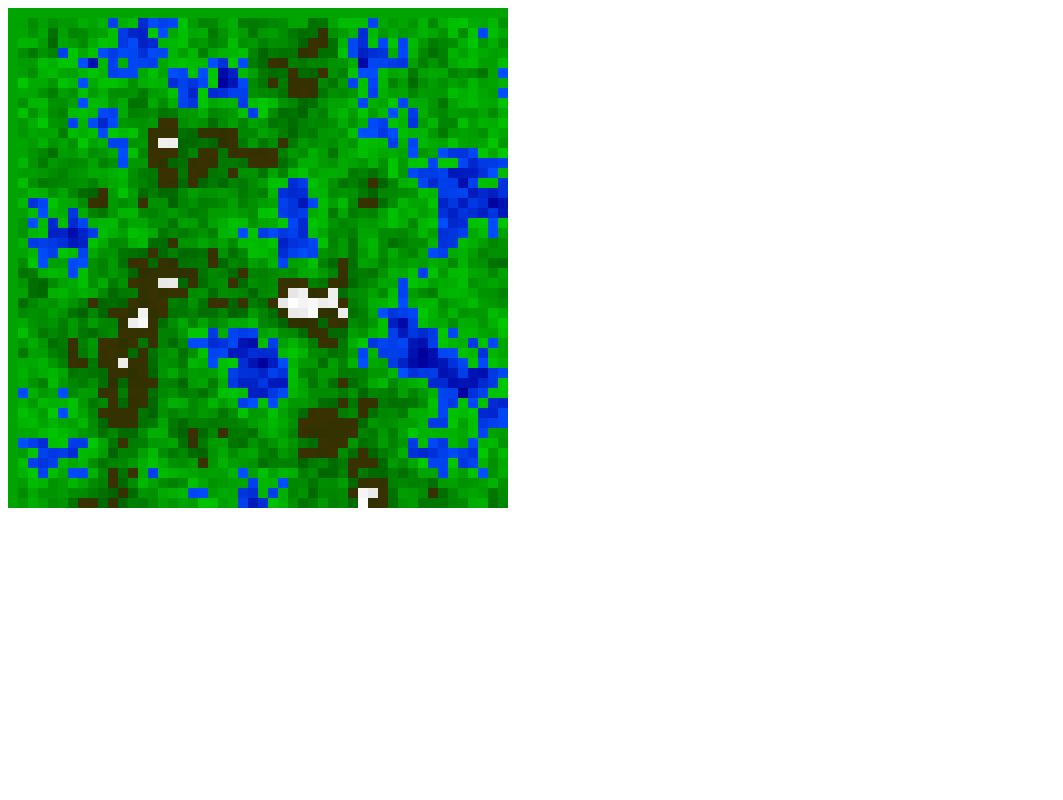
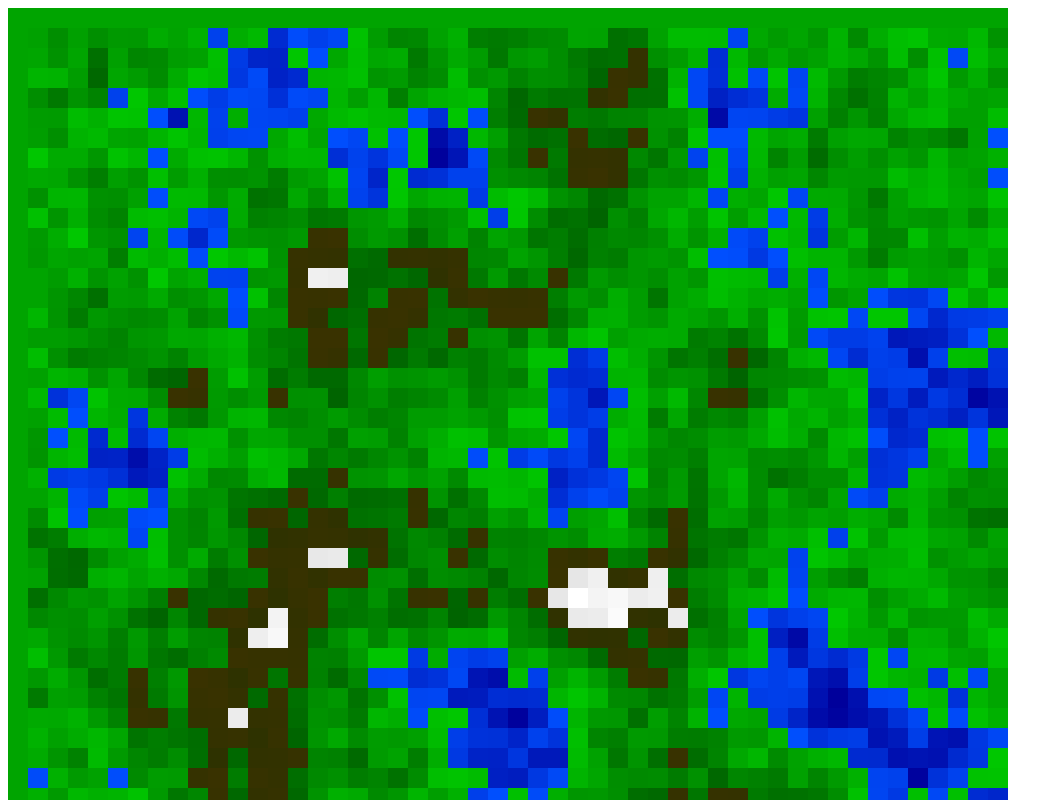
Before and after one commit to johnfn/jscity, a plain HTML site: page index.html in a window 1280 px wide. Shown: the top 800 px of the page, without its empty margins (0-1063 px from the left). Drawn offline with Linux system fonts and the light colour scheme.

Commit message:
Small refactor, also make bigger.

```diff
--- a/index.html
+++ b/index.html
@@ -6,7 +6,7 @@
   </head>
   <body>
     <div id="canvas-stack">
-      <canvas id="canvas" width="500" height="500"> </canvas>
+      <canvas id="canvas" width="1000" height="1000"> </canvas>
     </div>
   </body>
 </html>
--- a/src/main.js
+++ b/src/main.js
@@ -1,5 +1,5 @@
 $(function() {
-  var TILESIZE = 10;
+  var TILESIZE = 20;
   var TILES = 50;
   var SMOOTHNESS = 10;
 
@@ -67,42 +67,41 @@ $(function() {
   }
 
   function intensityToColor(intensity) {
-    var scaledValue = Math.floor(intensity * 255);
+    var red, blue, green;
+    var normalizedIntensity;
 
-    // deepest areas are oceans, so calculate a water color via handwave.
     if (intensity < 0.3) {
-      var blue = (intensity / 0.3) * 100 + 155;
-      var green = (intensity / 0.3) * 80;
-      var red = 0;
+      // deepest areas are oceans, so calculate a water color via handwave.
 
-      return rgb(red, green, blue);
+      normalizedIntensity = intensity / 0.3;
+
+      blue = normalizedIntensity * 100 + 155;
+      green = normalizedIntensity * 80;
+      red = 0;
+    } else if (intensity < 0.7) {
+      // middle areas are land, so reapply handwave technique
+
+      normalizedIntensity = (intensity - 0.3) / 0.4;
+
+      green = (1 - normalizedIntensity) * 100 + 100;
+      red = 0;
+      blue = 0;
+
+    } else if (intensity < 0.90) {
+      // mountains
+
+      normalizedIntensity = (intensity - 0.7) / 0.20;
+
+      red = 100 - intensity * 60;
+      blue = 0;
+      green = 50;
+    } else {
+      // snowpeaks!
+
+      red = blue = green = Math.floor(intensity * 255);
     }
 
-    // middle areas are land, so reapply handwave technique
-    if (intensity < 0.7) {
-      var normalizedIntensity = (intensity - 0.3) / 0.4;
-
-      var green = (1 - normalizedIntensity) * 100 + 100;
-      var red = 0;
-      var blue = 0;
-
-      return rgb(red, green, blue);
-    }
-
-    // mountains
-
-    if (intensity < 0.90) {
-      var normalizedIntensity = (intensity - 0.7) / 0.20;
-      var red = 100 - intensity * 60;
-      var blue = 0;
-      var green = 50;
-
-      return rgb(red, green, blue);
-    }
-
-    // snowpeaks!
-
-    return "rgb(" + scaledValue + ", " + scaledValue + ", " + scaledValue + ")";
+    return rgb(red, green, blue);
   }
 
   function displaygrid(grid) {
```
